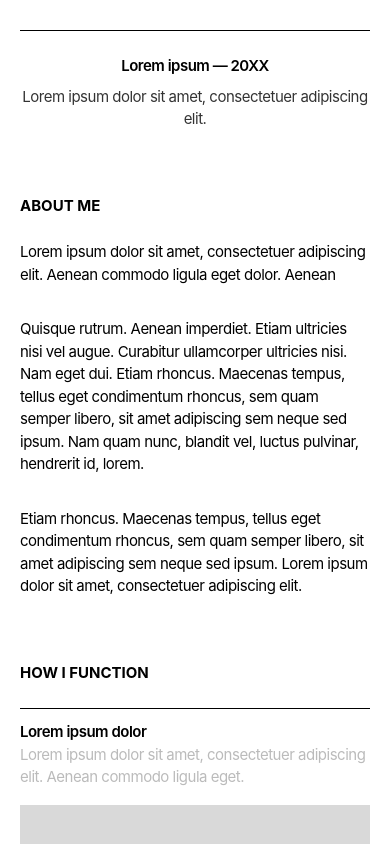
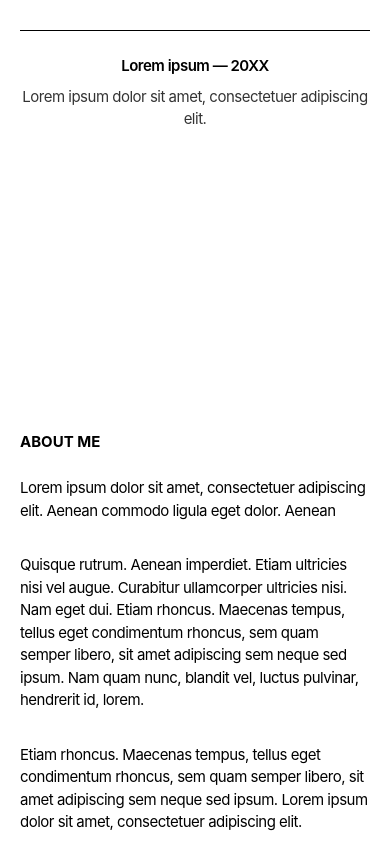
Before and after one commit to sukhman0402/portfolio-website, a Next.js app: page / in a window 390 px wide. Shown: the part 2460-3304 px from the top of the page. Built offline with nearby package versions, Linux system fonts and the light colour scheme.

Commit message:
Update AboutSection.js

```diff
--- a/src/components/AboutSection.js
+++ b/src/components/AboutSection.js
@@ -39,7 +39,14 @@ export default function AboutSection() {
     <section id="about" className="w-full scroll-mt-24">
       <div className="mx-auto max-w-[1440px] px-5 sm:px-[30px]">
         {/* About Me */}
-        <div className="grid grid-cols-1 gap-6 pt-16 md:grid-cols-[350px_1fr] md:gap-x-0 md:pt-[249px]">
+        {/* pt-[300px] (mobile only, md:pt-[249px] unchanged) — same site-wide
+            300px inter-section rule as Research/Timeline, flagged
+            2026-09-02: this is the TOP-LEVEL Timeline -> About boundary
+            only. The other 3 subsections below (How I Function, My
+            Workflow, Along the Journey) keep their own pt-16 — those are
+            internal rhythm within Section 5.0, not section-to-section
+            gaps, and weren't part of this instruction. */}
+        <div className="grid grid-cols-1 gap-6 pt-[300px] md:grid-cols-[350px_1fr] md:gap-x-0 md:pt-[249px]">
           <h2 className="font-bold uppercase tracking-normal">About Me</h2>
           <div className="grid grid-cols-1 gap-8 md:grid-cols-3 md:gap-x-[20px]">
             {aboutMeColumns.map((text, i) => (
@@ -126,10 +133,18 @@ export default function AboutSection() {
             line below (also a fixed shared y=1401 across all three columns)
             then falls into place on its own via this column's existing
             gap-[12px] rhythm — it only needs the tag above it positioned
-            correctly. So only the tag's own top margin changes: +18px
-            (one title-line's worth) for just these two entries, landing the
-            tag — and with it the line — at the same height as point 4's.
-            Title and detail text are untouched. */}
+            correctly. Title and detail text are untouched — only the tag's
+            own top margin changes.
+            First pass used +18px (Figma's flat 18px-per-line text bounding
+            box) and landed close but not exact — a follow-up pixel diff
+            against the live production screenshot (both closing lines
+            measured directly, col1 vs col2/3, at the site's actual 2x
+            rendered scale) showed a residual ~4-5px gap, i.e. the browser's
+            real line-height for this text runs a little taller than
+            Figma's tight bounding box. +33px is calibrated against that
+            live measurement, not the Figma box alone — verify against a
+            fresh screenshot after this deploys, since it was tuned to one
+            data point. */}
         <div className="grid grid-cols-1 gap-6 pt-16 md:grid-cols-[350px_1fr] md:gap-x-0 md:pt-[70px]">
           <h2 className="font-bold uppercase tracking-normal md:pt-[10px]">
             Along the Journey
```
